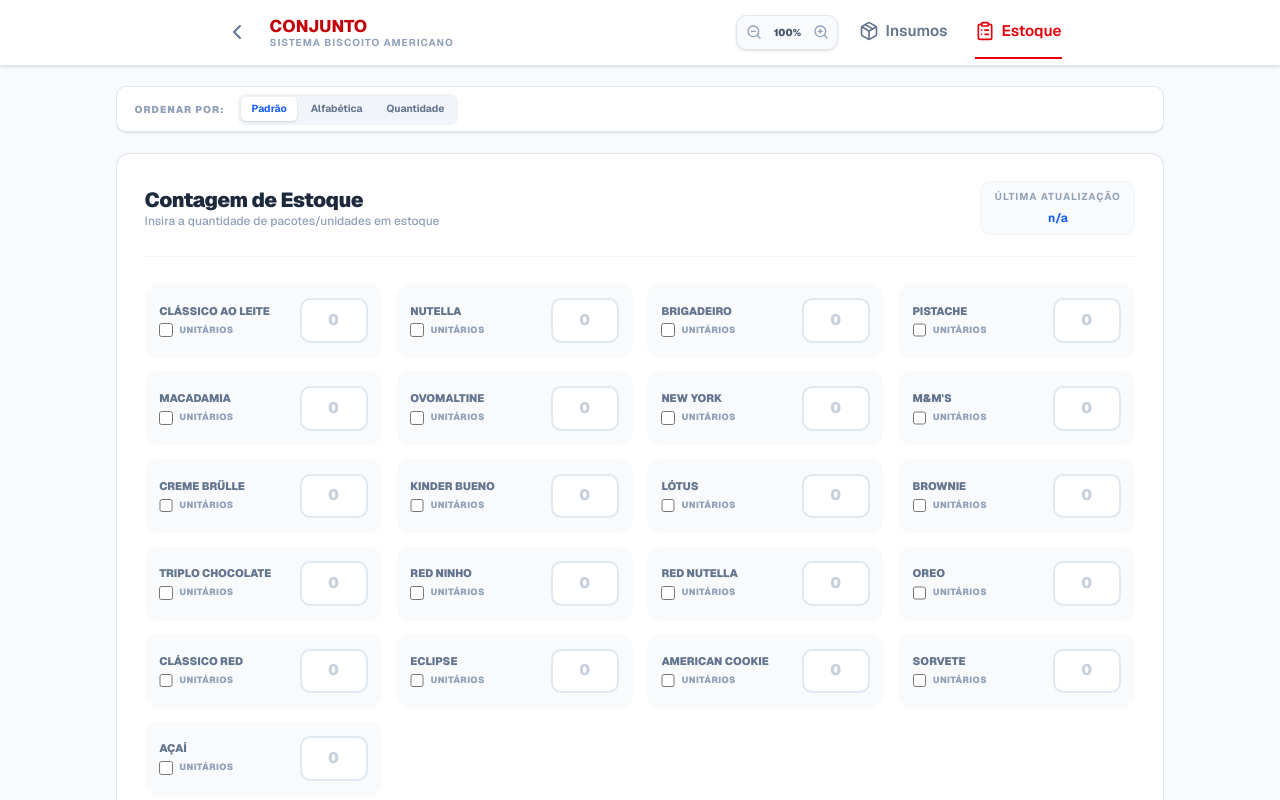
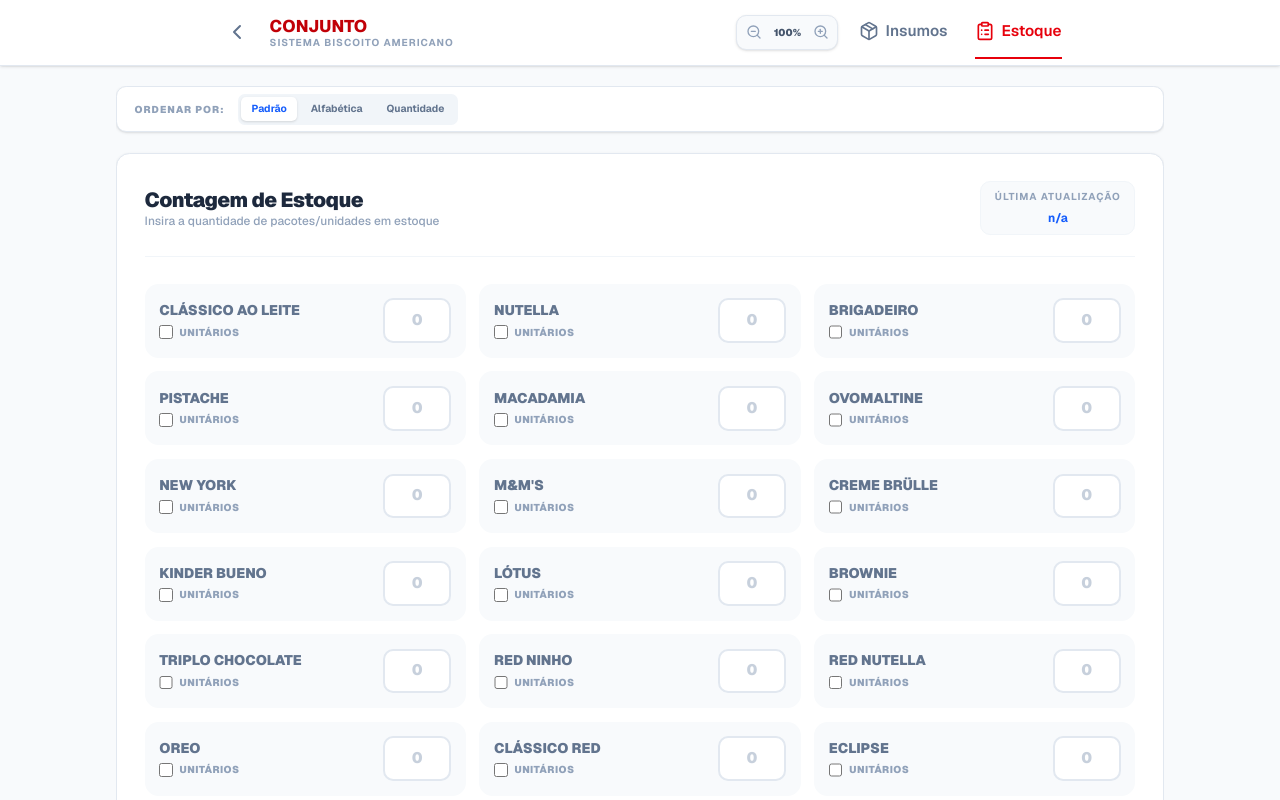
Before and after one commit to rodrigocvmd/sistema-biscoito-americano, a Next.js app: page /conjunto/estoque in a window 1280 px wide. Shown: the top 800 px of the page. Built offline with nearby package versions, Linux system fonts and the light colour scheme; no server answers; the database is empty.

Commit message:
fix: estoque cards layout

```diff
--- a/app/[store]/estoque/page.tsx
+++ b/app/[store]/estoque/page.tsx
@@ -170,13 +170,13 @@ export default function StockPage({ params }: { params: Promise<{ store: string
 				</div>
 
 				<form onSubmit={handleSave} className="space-y-10">
-					<div className="grid grid-cols-1 sm:grid-cols-2 lg:grid-cols-3 xl:grid-cols-4 gap-4">
+					<div className="grid grid-cols-1 sm:grid-cols-2 lg:grid-cols-3 gap-4">
 						{sortedItems.map(([key, label]) => (
 							<div
 								key={key}
 								className="flex items-center justify-between gap-3 p-4 bg-slate-50 rounded-2xl border border-transparent hover:border-red-200 hover:bg-white hover:shadow-md transition-all group">
 								<div className="flex flex-col gap-1.5 flex-1 min-w-0">
-									<label className="text-[11px] font-black text-slate-500 group-hover:text-red-700 transition-colors uppercase leading-tight truncate pr-2">
+									<label className="text-[14px] font-black text-slate-500 group-hover:text-red-700 transition-colors uppercase leading-tight truncate pr-2">
 										{label}
 									</label>
 									<label className="flex items-center gap-2 cursor-pointer w-fit">
@@ -186,7 +186,7 @@ export default function StockPage({ params }: { params: Promise<{ store: string
 											onChange={(e) => handleUnitToggle(key, e.target.checked)}
 											className="w-4 h-4 rounded border-slate-300 text-red-600 focus:ring-red-500 cursor-pointer"
 										/>
-										<span className="text-[9px] font-black text-slate-400 uppercase tracking-wider">
+										<span className="text-[10px] font-black text-slate-400 uppercase tracking-wider">
 											Unitários
 										</span>
 									</label>
```
